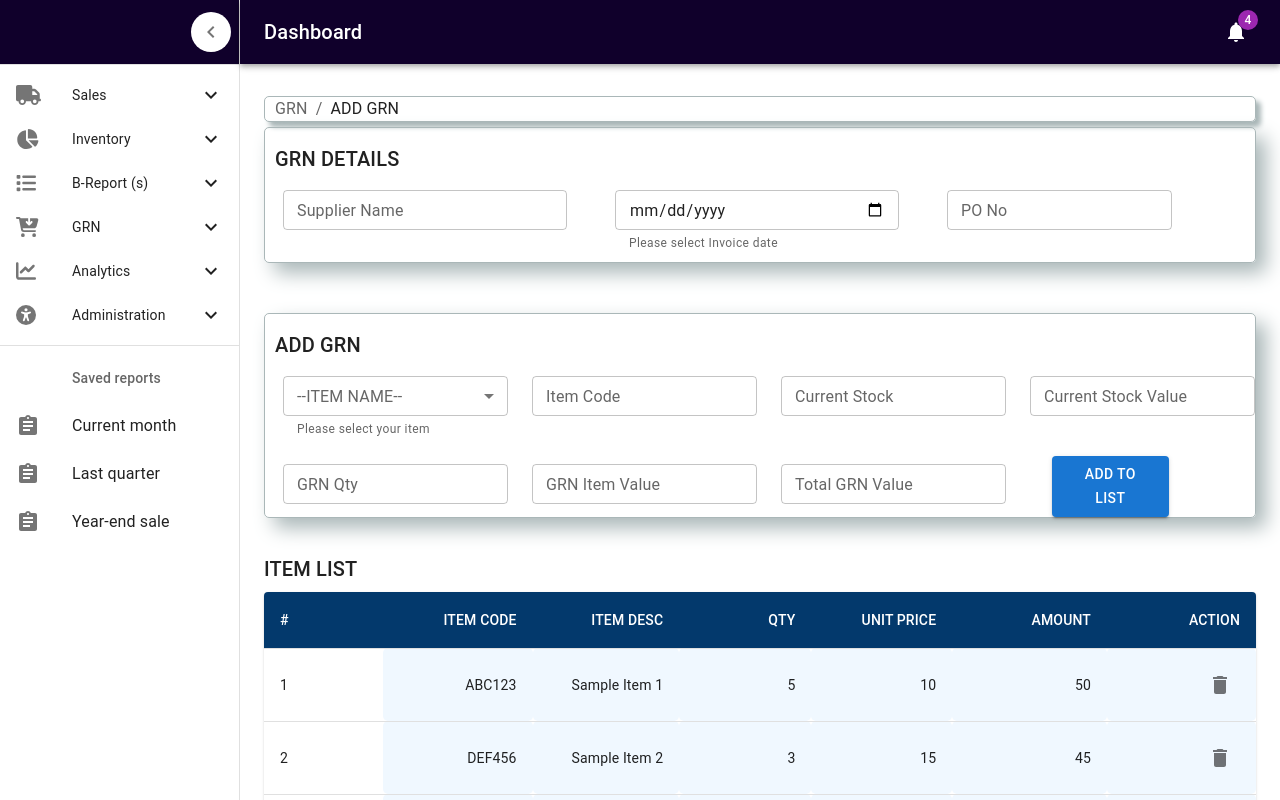
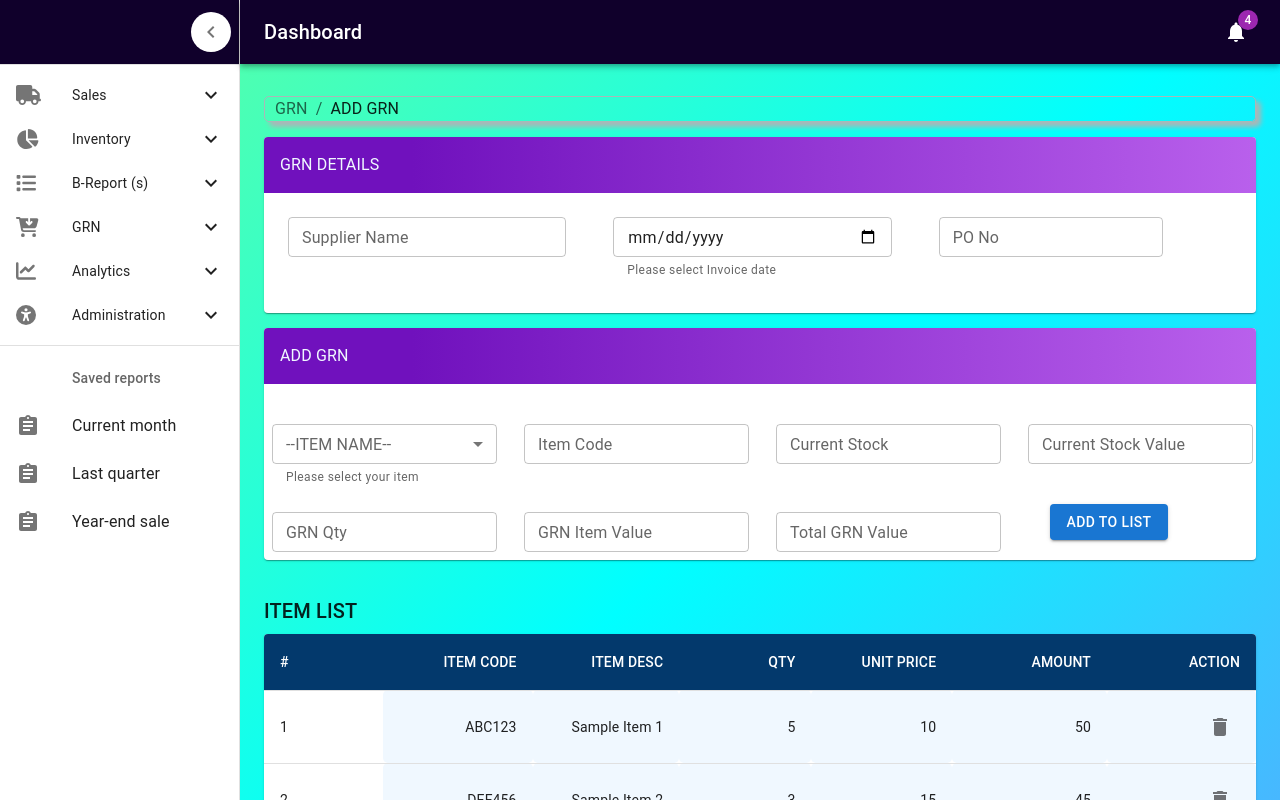
Before and after one commit to ravihennayaka667/BizPilot, a React (Vite) app: page /addGRN in a window 1280 px wide. Shown: the top 800 px of the page. Built offline with nearby package versions, Linux system fonts and the light colour scheme.

Commit message:
theme updated

```diff
--- a/src/App.jsx
+++ b/src/App.jsx
@@ -21,8 +21,8 @@ function App() {
 
 
         <Routes>
-         {/* <Route path="/" element={<TestTable/>} /> */}
-        <Route path="/" element={<Navbar><Dashboard/></Navbar>} />
+         <Route path="/" element={<Login/>} />
+        {/* <Route path="/" element={<Navbar><Dashboard/></Navbar>} /> */}
         <Route path="/invoiceAdd" element={<Navbar><AddInvoice /></Navbar>} />
         <Route path="/invoiceView" element={<Navbar><InvoiceView /></Navbar>} />
         <Route path="/addCustomers" element={<Navbar><AddCustomers /></Navbar>} />
--- a/src/Components/Login.jsx
+++ b/src/Components/Login.jsx
@@ -13,6 +13,7 @@ import Typography from "@mui/material/Typography";
 import Container from "@mui/material/Container";
 import { createTheme, ThemeProvider } from "@mui/material/styles";
 import '../assets/Login.css';
+import { Card, CardContent, CardHeader } from "@mui/material";
 
 
 const defaultTheme = createTheme();
@@ -32,7 +33,9 @@ export default function Login() {
 
 
       <div className="login" >
-      <ThemeProvider theme={defaultTheme}>
+        <Card id="bglogin">
+
+
             <Container component="main" maxWidth="xs">
               <CssBaseline />
               <Box
@@ -46,9 +49,14 @@ export default function Login() {
                 <Avatar sx={{ m: 1, bgcolor: "#03396c" }}>
                   <LockOutlinedIcon />
                 </Avatar>
-            <Typography component="h1" variant="h5">
+
+
+                  <Typography component="h1" variant="h5" style={{color:'black'}}>
                     Sign in
                   </Typography>
+
+
+                <CardContent>
                   <Box
                     component="form"
                     onSubmit={handleSubmit}
@@ -100,9 +108,11 @@ export default function Login() {
                       </Grid>
                     </Grid>
                   </Box>
+                </CardContent>
               </Box>
             </Container>
-      </ThemeProvider>
+
+          </Card>
       </div>
     </>
   );
--- a/src/Pages/GRN/GrnAdd.jsx
+++ b/src/Pages/GRN/GrnAdd.jsx
@@ -10,8 +10,7 @@ import DeleteIcon from '@mui/icons-material/Delete';
 import Breadcrumbs from '@mui/material/Breadcrumbs';
 import Link from '@mui/material/Link';
 
-
-
+import { Card, CardHeader , CardContent } from "@mui/material";
 
 
 export default function GrnAdd() {
@@ -61,11 +60,18 @@ export default function GrnAdd() {
         noValidate
         autoComplete="off"
       >
+        <Card style={{ marginBottom: '15px', marginTop: '15px' }}>
+          <CardHeader id='cardHeader'
+            title={
+              <Typography id='CardTitle' variant="h9" gutterBottom>
+                GRN DETAILS
+              </Typography>
 
-        <div style={{ border: '1px solid #AAB7B8', boxShadow: '10px 10px 20px #AAB7B8', borderRadius: '5px', paddingTop: '15px', paddingLeft: '10px', marginBottom: '15px' }}>
-          <Typography variant="h6" gutterBottom>
-            GRN DETAILS
-          </Typography>
+            }
+
+          />
+          <CardContent>
+
 
           <Grid container spacing={2}>
 
@@ -100,15 +106,25 @@ export default function GrnAdd() {
               />
             </Grid>
           </Grid>
-        </div>
+          </CardContent>
+        </Card>
 
 
 
-        <div style={{ border: '1px solid #AAB7B8', boxShadow: '10px 10px 20px #AAB7B8', borderRadius: '5px', paddingTop: '15px', paddingLeft: '10px', marginBottom: '15px', marginTop: '50px' }}>
 
-          <Typography variant="h6" gutterBottom>
-            ADD GRN
-          </Typography>
+        <Card style={{ marginBottom: '15px', marginTop: '15px' }}>
+          <CardHeader id='cardHeader'
+            title={
+              <Typography id='CardTitle' variant="h9" gutterBottom>
+              ADD GRN
+            </Typography>
+
+            }
+
+          />
+          <CardContent></CardContent>
+
+
 
           <Grid container spacing={2}>
             <Grid item xs={12} sm={6} md={3}>
@@ -197,7 +213,8 @@ export default function GrnAdd() {
 
 
           </Grid>
-        </div>
+       </Card>
+
 
 
         <Typography variant="h6" paddingTop={'15pt'} gutterBottom>
--- a/src/Pages/Invoice/AddInvoice.jsx
+++ b/src/Pages/Invoice/AddInvoice.jsx
@@ -27,9 +27,8 @@ import Button from '@mui/material/Button';
 
 import { Link } from 'react-router-dom';
 import { Breadcrumbs } from '@mui/material';
+import '../../assets/MainTheme.css';
 
-import '../../assets/MainTheme.css';
-import '../../assets/Table.css';
 
 const invoiceType = [
     {
@@ -355,7 +354,7 @@ function AddInvoice() {
 
                 <TableContainer component={Paper}  >
                     <Table xs={12} sm={4} md={3} aria-label="customized table"  >
-                    <TableHead style={{color:'red'}}>
+                    <TableHead>
                     <TableRow>
 
                                 <StyledTableCell>#</StyledTableCell>
--- a/src/assets/Login.css
+++ b/src/assets/Login.css
@@ -6,3 +6,20 @@
     margin-right: 500px;
 
 }
+
+body {
+    background: linear-gradient(-45deg, #ff00ff, #00ffff, #ffff00, #ff00ff);
+    background-size: 400% 400%;
+    animation: gradientChange 10s ease infinite;
+  }
+
+  @keyframes gradientChange {
+    0% { background-position: 0% 50%; }
+    50% { background-position: 100% 50%; }
+    100% { background-position: 0% 50%; }
+  }
+
+  #bglogin{
+
+
+   }
--- a/src/assets/MainTheme.css
+++ b/src/assets/MainTheme.css
@@ -1,3 +1,5 @@
+
+
 #cardHeader{
 
     background:5a189a;
@@ -13,3 +15,11 @@
 #search_button{
    background-color:"#5a189a";
 }
+
+
+.css-quj9j6-MuiTable-root{
+    box-shadow: rgba(0, 0, 0, 0.25) 0px 54px 55px, rgba(0, 0, 0, 0.12) 0px -12px 30px, rgba(0, 0, 0, 0.12) 0px 4px 6px, rgba(0, 0, 0, 0.17) 0px 12px 13px, rgba(0, 0, 0, 0.09) 0px -3px 5px !important;
+}
+.MuiTableCell-head  {
+    background-color: '#5a189a' !important;
+  }
```
Lines whose indentation alone changed are shown as unchanged.
